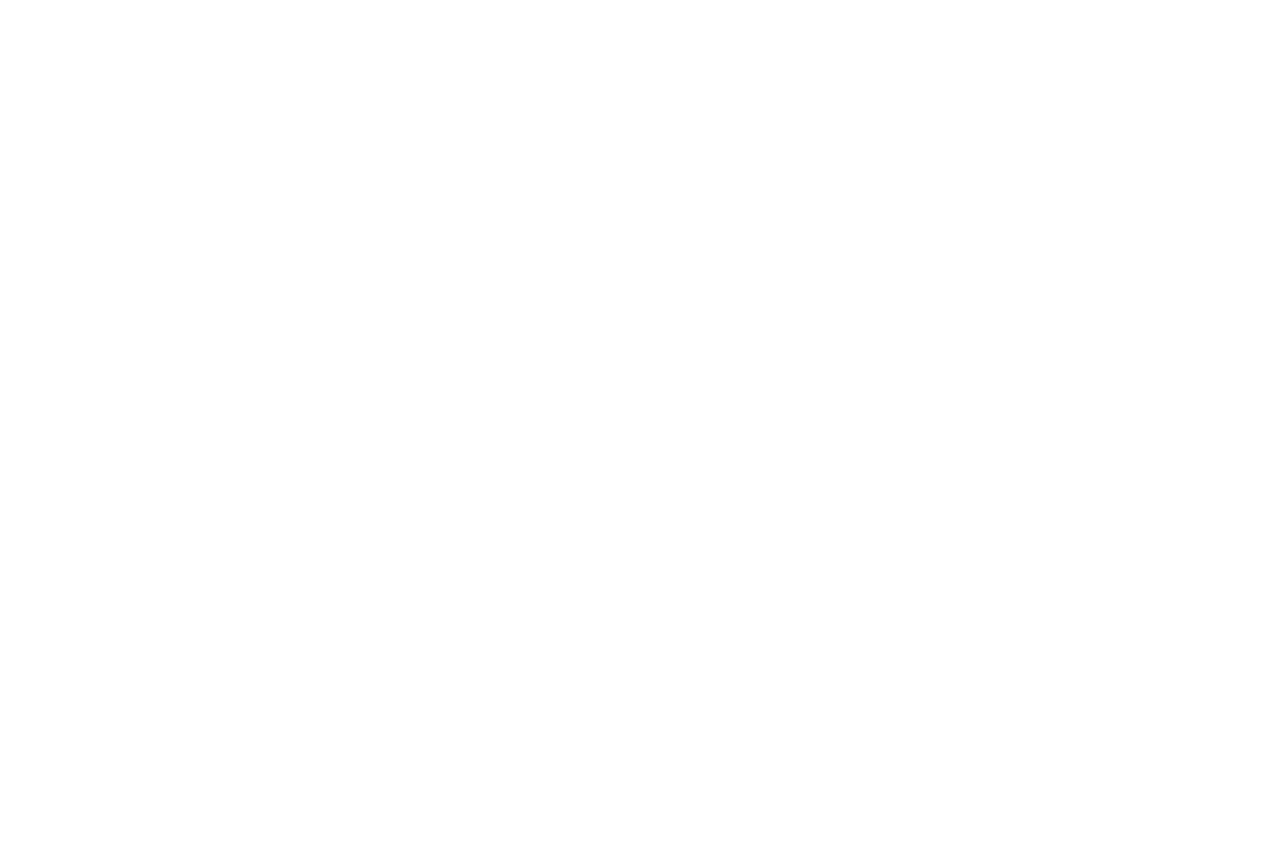
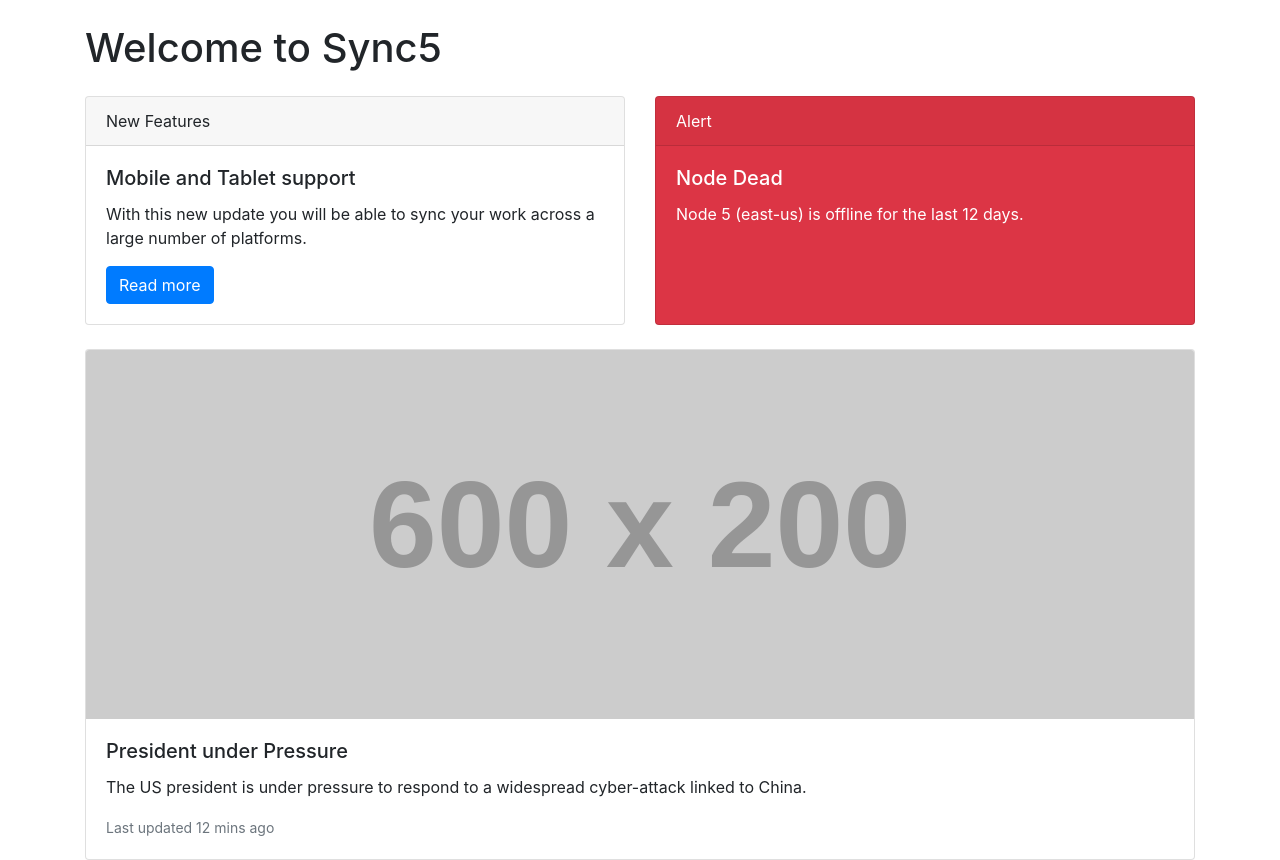
Before and after one commit to acciojob/bootstrap-card-Anandpsiddharth, a website: page main.html in a window 1280 px wide. Before the commit the page ends 800 px from the top, so only its background shows below. Drawn offline with nearby package versions, Linux system fonts and the light colour scheme; placeholder pictures from the web are drawn by us.

Commit message:
created a submission

```diff
--- a/main.html
+++ b/main.html
@@ -4,6 +4,12 @@
 
 <head>
 	<link rel="stylesheet" href="styles.css">
+	 <title>Bootstrap Card</title>
+	  <!-- Bootstrap 4 CSS -->
+  <link
+    rel="stylesheet"
+    href="https://cdn.jsdelivr.net/npm/bootstrap@4.6.2/dist/css/bootstrap.min.css"
+  >
 </head>
 
 <body>
@@ -11,6 +17,70 @@
     <script type="text/javascript" src="./script.js">
 </script>
 
+
+<div class="container mt-4">
+
+  <h1>Welcome to Sync5</h1>
+
+  <div class="card-deck mt-4">
+
+    <!-- CARD 1 -->
+    <div class="card">
+      <div class="card-header">
+        New Features
+      </div>
+
+      <div class="card-body">
+        <h5 class="card-title">Mobile and Tablet support</h5>
+
+        <p class="card-text">
+          With this new update you will be able to sync your work across a large number of platforms.
+        </p>
+
+        <a href="#" class="btn btn-primary">Read more</a>
+      </div>
+    </div>
+
+    <!-- CARD 2 -->
+    <div class="card bg-danger text-white">
+      <div class="card-header">
+        Alert
+      </div>
+
+      <div class="card-body">
+        <h5 class="card-title">Node Dead</h5>
+
+        <p class="card-text">
+          Node 5 (east-us) is offline for the last 12 days.
+        </p>
+      </div>
+    </div>
+
+  </div>
+
+  <!-- THIRD CARD -->
+  <div class="card mt-4">
+    <img
+      src="https://via.placeholder.com/600x200"
+      class="card-img-top"
+      alt="image"
+    >
+
+    <div class="card-body">
+      <h5 class="card-title">President under Pressure</h5>
+
+      <p class="card-text">
+        The US president is under pressure to respond to a widespread cyber-attack linked to China.
+      </p>
+
+      <p class="card-text">
+        <small class="text-muted">Last updated 12 mins ago</small>
+      </p>
+    </div>
+  </div>
+
+</div>
+
 </body>
 
 </html>
```
